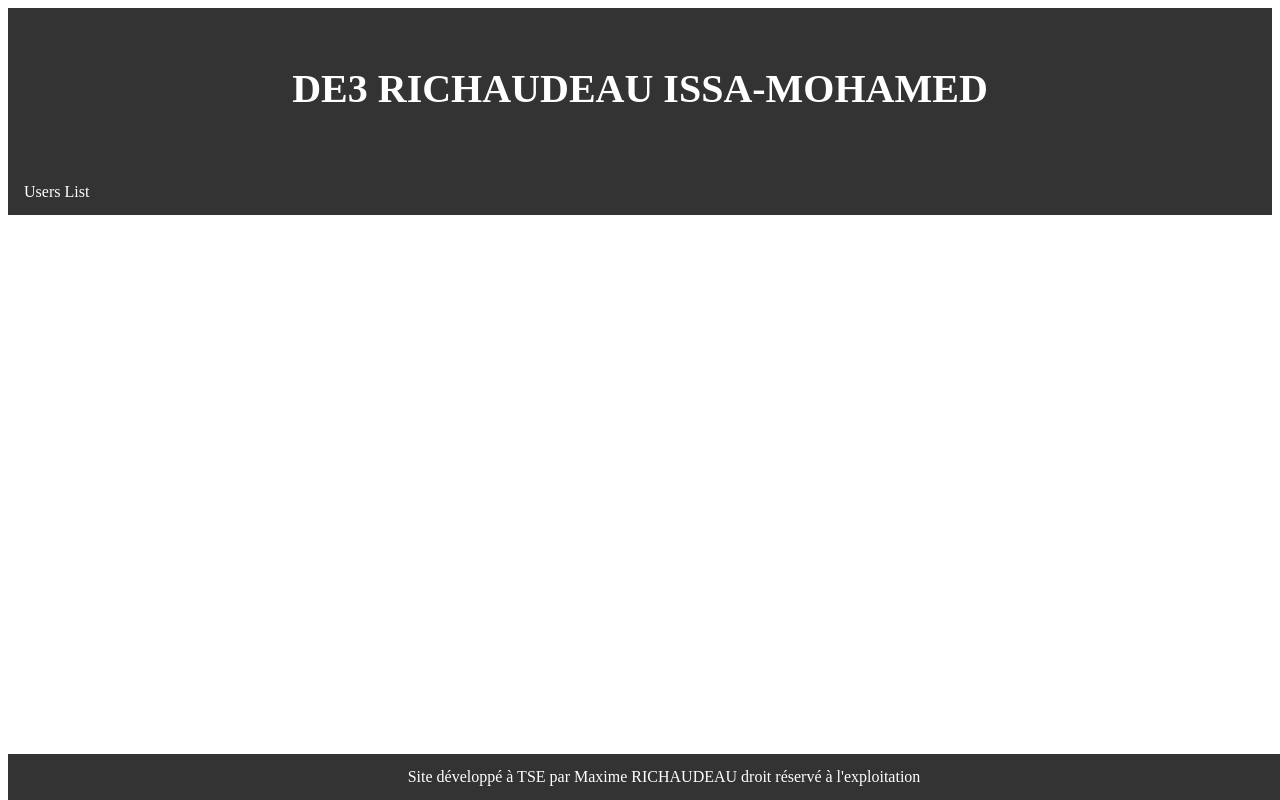
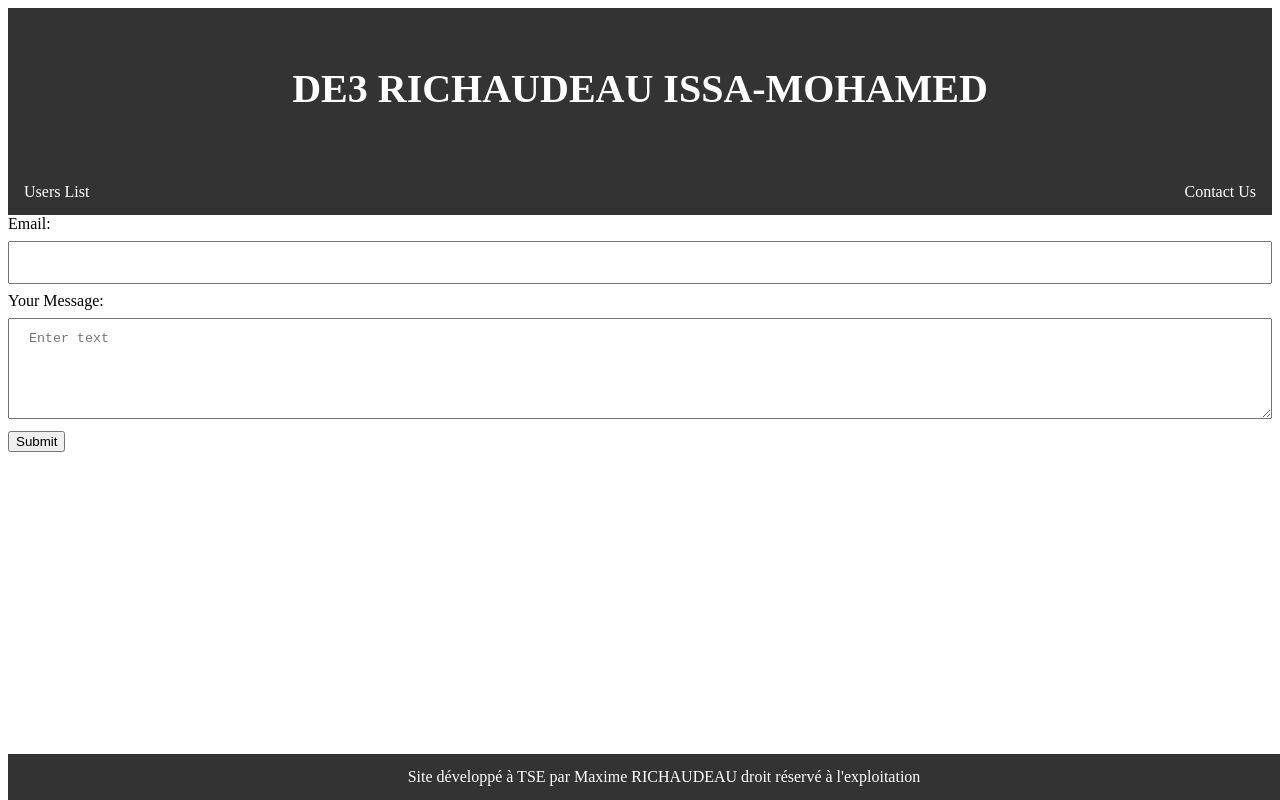
Before and after one commit to MaximeRCD/DE3Angular, an Angular app: page /contact in a window 1280 px wide. Before the commit this address led to /. Built offline with nearby package versions, Linux system fonts and the light colour scheme.

Commit message:
Add contact

```diff
--- a/src/app/app-routing.module.ts
+++ b/src/app/app-routing.module.ts
@@ -2,11 +2,14 @@ import { NgModule } from '@angular/core';
 import { RouterModule, Routes } from '@angular/router';
 import {UserListComponent} from "./components/user-list/user-list.component";
 import {UserDetailComponent} from "./components/user-detail/user-detail.component";
+import {ContactComponent} from "./components/contact/contact.component";
 
 const routes: Routes = [
   {path: "", component: UserListComponent},
   {path: "users", component:UserListComponent},
   {path: "user-detail", component:UserDetailComponent},
+  {path: "contact", component:ContactComponent},
+
 ];
 
 @NgModule({
--- a/src/app/app.component.css
+++ b/src/app/app.component.css
@@ -54,3 +54,7 @@ header {
   color: white;
   font-size: 20px;
 }
+
+li.contact{
+  float: right ;
+}
--- a/src/app/app.component.html
+++ b/src/app/app.component.html
@@ -4,6 +4,7 @@
 <nav>
   <ul>
     <li><a routerLink="/users" routerLinkActive="active">Users List</a></li>
+    <li class="contact"><a routerLink="/contact" routerLinkActive="active">Contact Us</a></li>
   </ul>
 </nav>
 <router-outlet></router-outlet>
--- /dev/null
+++ b/src/app/components/contact/contact.component.css
@@ -0,0 +1,20 @@
+input[type=text] {
+  width: 100%;
+  padding: 12px 20px;
+  margin: 8px 0;
+  box-sizing: border-box;
+  transition: width 0.4s ease-in-out;
+}
+
+textarea{
+  width: 100%;
+  padding: 12px 20px;
+  margin: 8px 0;
+  box-sizing: border-box;
+  transition: width 0.4s ease-in-out;
+}
+
+form{
+  display: flex;
+  justify-items: center;
+}
--- /dev/null
+++ b/src/app/components/contact/contact.component.html
@@ -0,0 +1,12 @@
+<div class="form">
+  <div class="inputs">
+    <label for="email">Email: </label>
+    <input id="email" type="text" [formControl]="emailInput">
+    <label for="message">Your Message: </label>
+    <br>
+    <textarea id="message" rows="5" cols="60" name="text" placeholder="Enter text" [formControl]="messageInput"></textarea>
+  </div>
+  <div class="buttons">
+    <button (click)="submit()">Submit</button>
+  </div>
+</div>
--- /dev/null
+++ b/src/app/components/contact/contact.component.ts
@@ -0,0 +1,19 @@
+import { Component } from '@angular/core';
+import { FormControl } from '@angular/forms';
+
+@Component({
+  selector: 'app-contact',
+  templateUrl: './contact.component.html',
+  styleUrls: ['./contact.component.css']
+})
+export class ContactComponent {
+
+  emailInput = new FormControl('');
+  messageInput = new FormControl('');
+
+  submit(){
+    this.messageInput.setValue(this.messageInput.value)
+    this.emailInput.setValue(this.emailInput.value)
+    alert(`From : ${this.emailInput.value} received\nMessage:\n${this.messageInput.value}`);
+  }
+}
```
Also changed, not shown: src/app/app.module.ts (+10 -6 lines), 1 other file (tests, documents, lock files or other folders).
